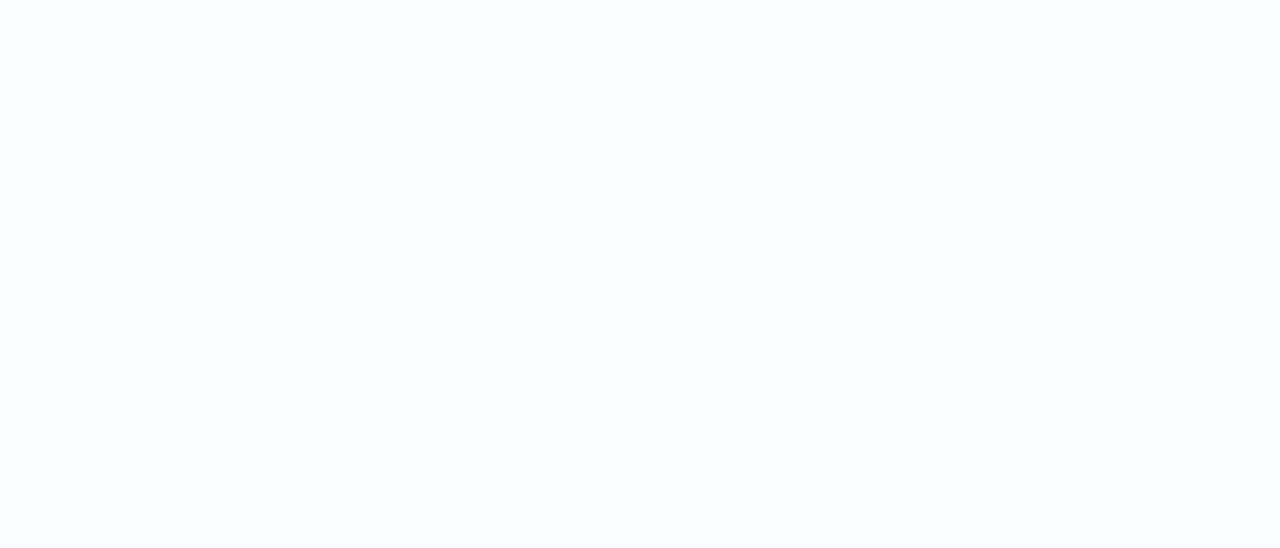
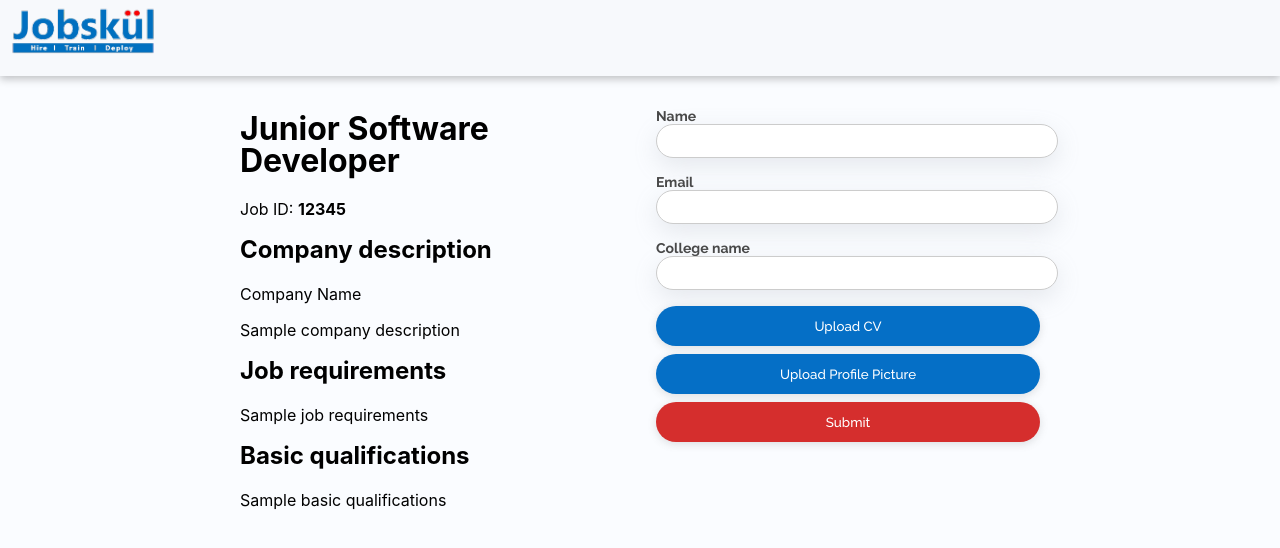
Before and after one commit to InternsJobskul420/JSHire, a React (Create React App) app in the folder iaas1.1/: page /apply/1 in a window 1280 px wide. Before the commit this address had no page. Shown: the top 548 px of the page. Built offline with nearby package versions, Linux system fonts and the light colour scheme.

Commit message:
fetching url from browser navbar

```diff
--- a/iaas1.1/src/App.js
+++ b/iaas1.1/src/App.js
@@ -28,7 +28,7 @@
 
         <Route path='/candidatewelcome' element={<WelcomePage/>}/>
         <Route path='/endInterview' element={<EndInterview/>}/>
-        <Route path= '/uploadcv' element={<UploadCv/>}/>
+        <Route path= '/apply/:jobId' element={<UploadCv/>}/>
         <Route path='/updatehcaccount' element={<UpdateHCAccount/>}/>
         <Route path='/jobopeningform' element={<JobOpeningForm/>}/>
         <Route path='/jobopening' element={<JobOpenings/>}/>
--- a/iaas1.1/src/components/JobOpeningTable/OpeningCard.js
+++ b/iaas1.1/src/components/JobOpeningTable/OpeningCard.js
@@ -52,7 +52,7 @@
                   </div>
                   <div className={styles.rightColumn}>
                     <p className={styles.cardText}>
-                      CV Upload Link: <Link>{props.link}</Link>
+                      CV Upload Link: <Link to={`http://localhost:3000/apply/${props.jobId}`} >{props.link}</Link>
                     </p>
                   </div>
                 </div>
--- a/iaas1.1/src/interfaces/Candidate/UploadCv.js
+++ b/iaas1.1/src/interfaces/Candidate/UploadCv.js
@@ -1,4 +1,4 @@
-import React, { useState } from 'react'
+import React, { useState, useEffect } from 'react';
 import axios from 'axios'
 import styles from './UploadCv.module.css';
 import jobskulLogo from '../../assets/jobskulLogo.svg';
@@ -16,11 +16,12 @@
     console.log(credentialsStd)
     try {
       console.log("inside handle submit");
-      let response = await axios.post("http://localhost:80/api/loginSU",
+      let response = await axios.post("http://localhost:80/api/UploadCv",
         {
           name: credentialsStd.name,
           email: credentialsStd.email,
           collegeName: credentialsStd.collegeName,
+          link: credentialsStd.link,
         },
         {
           headers: {
@@ -57,6 +58,17 @@
     // console.log(credentialsSU);
   };
 
+  useEffect(() => {
+    // Fetch the current URL from the browser navigation
+    const currentUrl = window.location.href;
+    console.log(currentUrl);
+    setCredentialsStd((prevData) => ({
+      ...prevData,
+      link: currentUrl,
+    }));
+  }, []);
+
+
   return (
     <div>
       <nav className={styles.navbar}>
@@ -87,12 +99,12 @@
               <label className={styles.label}>
                 Email
                 <input type="email" name="email" className={styles.input} value={credentialsStd.email}
-                  onChange={handleChange}/>
+                  onChange={handleChange} />
               </label>
               <label className={styles.label}>
                 College name
                 <input type="text" name="college" className={styles.input} value={credentialsStd.collegeName}
-                  onChange={handleChange}/>
+                  onChange={handleChange} />
               </label>
               <button className={styles.button}>Upload CV</button>
               <button className={styles.button}>Upload Profile Picture</button>
```
Also changed, not shown: 1 other file (tests, documents, lock files or other folders).
